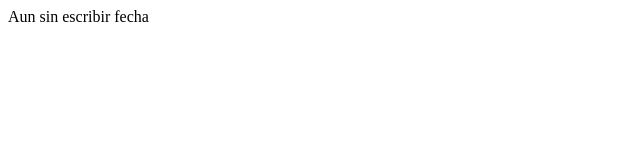
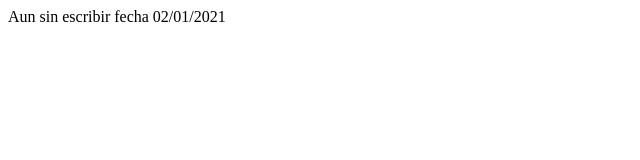
Before and after one commit to Edu-PS/thinkific-cupon-auto-fecha, a plain HTML site: page index.html in a window 1280 px wide. Shown: the whole page, without its empty margins (0-640 px from the left). Drawn offline with Linux system fonts and the light colour scheme.

Commit message:
Segundo commit local

```diff
--- a/index.html
+++ b/index.html
@@ -20,6 +20,6 @@
 
 </head>
 <body>
-    <a id="fecha-sistema"> Aun sin escribir fecha </a>
+    <a id="fecha-sistema"> Aun sin escribir fecha 02/01/2021 </a>
 </body>
 </html>
```
